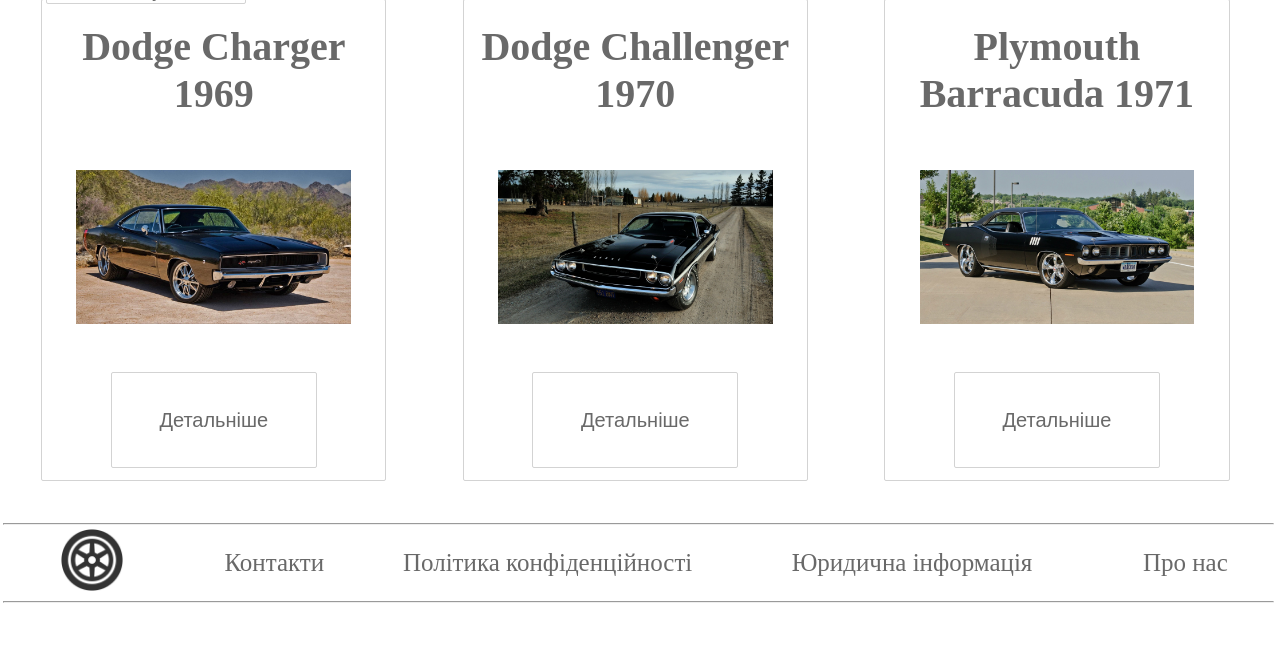
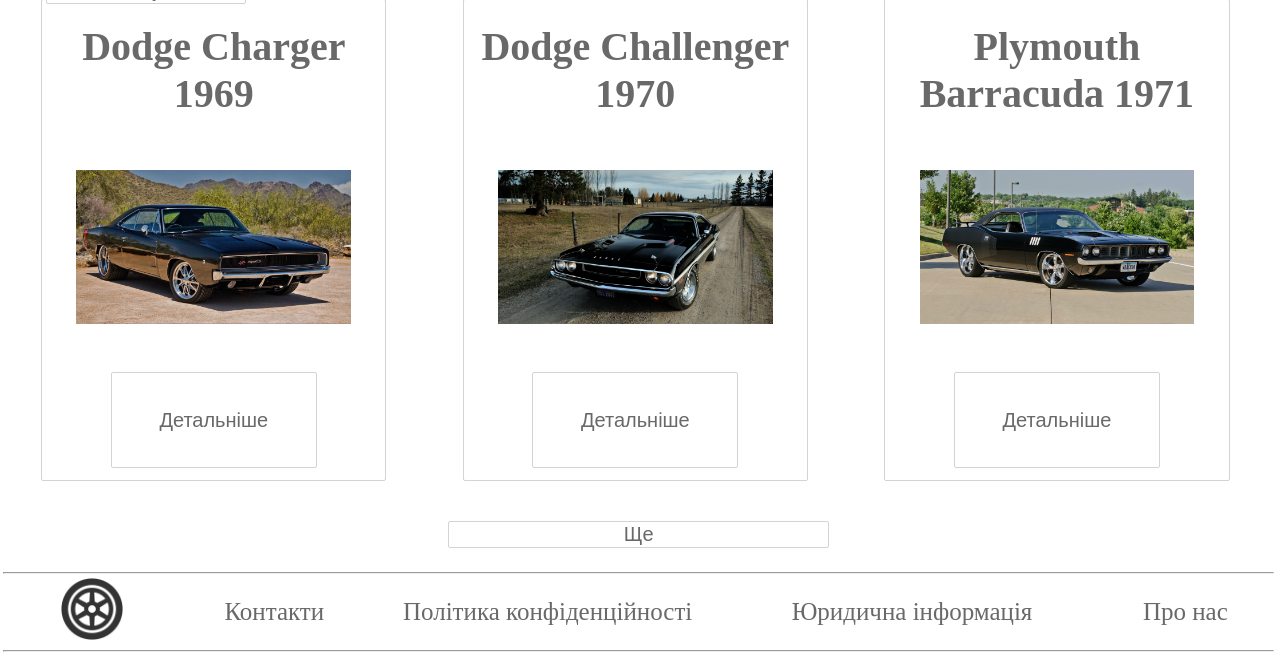
Before and after one commit to ctYurk15/Muscle-Cars, a PHP site: page /catalog.html in a window 1280 px wide; the page is wider, and only the part inside the window is pictured. Shown: the part 681-1336 px from the top of that part. Before the commit the page ends 1284 px from the top of that part, so only its background shows below. Run offline with PHP 8.4, Linux system fonts and the light colour scheme.

Commit message:
Added future DB scheme + button 'More' in catalog

```diff
--- a/catalog.html
+++ b/catalog.html
@@ -81,6 +81,7 @@
                         <img src="images/barracuda1971.jpg"><br>
                         <button>Детальніше</button>
                     </div>
+                    <button align="center" id="moreButton">Ще</button>
                 </td>
             </tr>
             <tr>
--- a/styles/catalog.css
+++ b/styles/catalog.css
@@ -70,7 +70,20 @@
     bottom: -20%;
 }
 
-.car-container button:hover, .catalog-car-info button:hover
+
+#moreButton
+{
+    width: 30%;
+    font-size: 20px;
+    border: 1px solid lightgray;
+    border-radius: 2px;
+    background-color: white;
+    color: dimgray;
+    bottom: -20%;
+    margin-bottom: 20px;
+}
+
+.car-container button:hover, .catalog-car-info button:hover, #moreButton:hover
 {
     background-color: lightgray;
     cursor: pointer;
@@ -82,6 +95,7 @@
 {
     width: 85%;
 }
+
 
 /*Filters*/
 #filtersDiv
```
Also changed, not shown: 2 other files.
